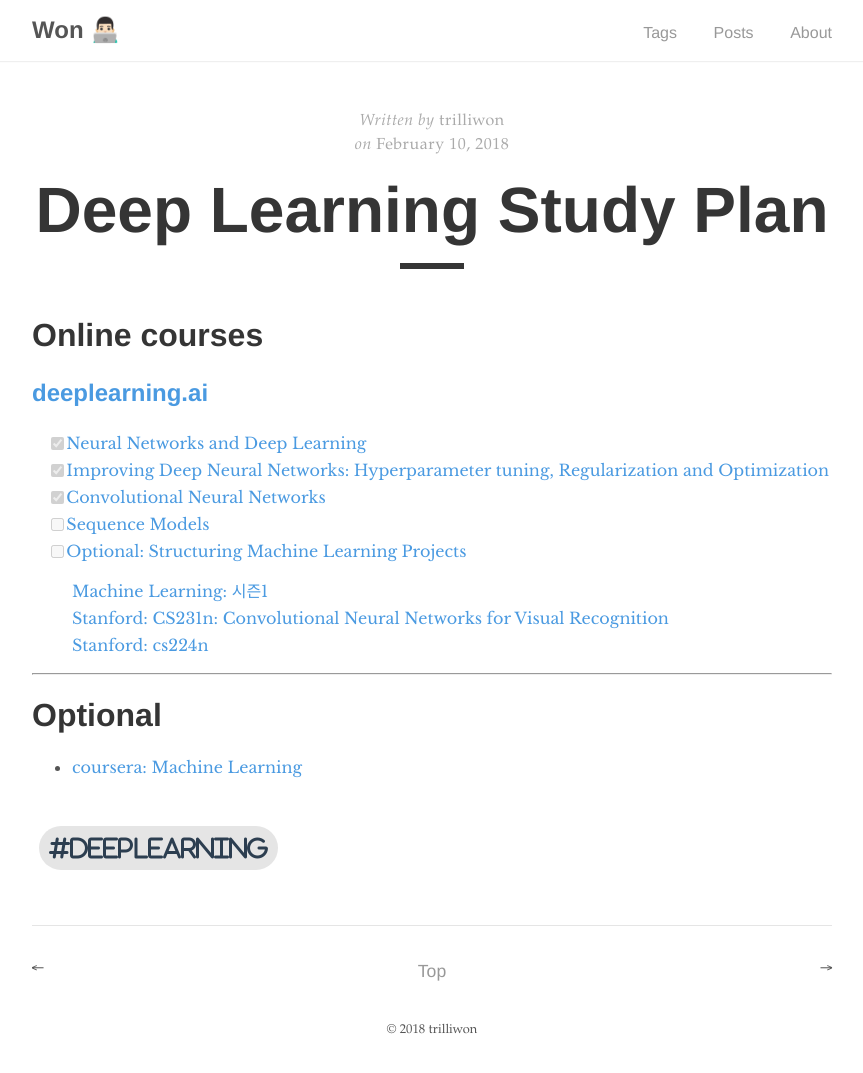
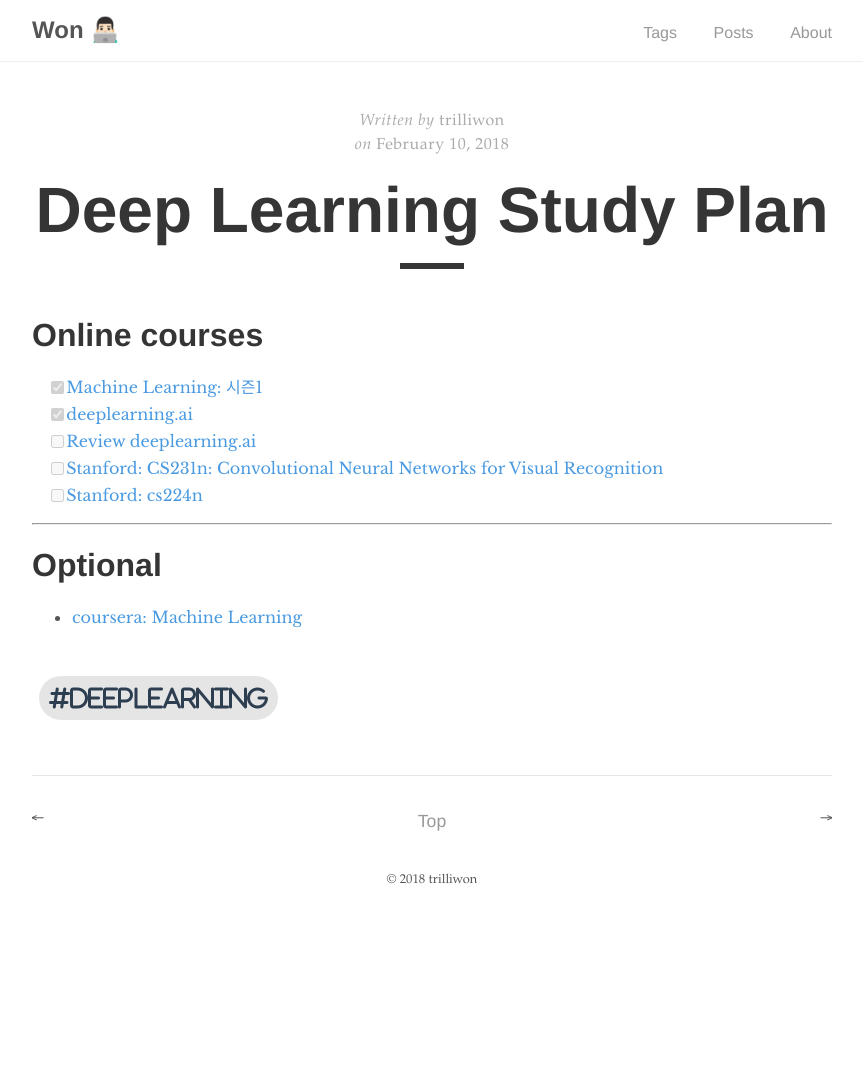
Before and after one commit to trilliwon/ABL, a Jekyll site: the page built from _posts/2018-02-10-Deep-Learning.md, in a window 1280 px wide. Shown: the whole page, without its empty margins (208-1071 px from the left). Built offline with Jekyll 4.4.1, drawn with Linux system fonts in a browser that asks for light colours; nearby versions of some CDN libraries; after the commit the page ends 923 px from its top, so only the background shows below that.

Commit message:
Thu Mar  8 20:08:26 KST 2018

```diff
--- a/_posts/2018-02-10-Deep-Learning.md
+++ b/_posts/2018-02-10-Deep-Learning.md
@@ -7,16 +7,11 @@
 
 # Online courses
 
-## [deeplearning.ai](https://www.deeplearning.ai/)
-  - [x] [Neural Networks and Deep Learning](https://www.coursera.org/learn/neural-networks-deep-learning)
-  - [x] [Improving Deep Neural Networks: Hyperparameter tuning, Regularization and Optimization](https://www.coursera.org/learn/deep-neural-network)
-  - [x] [Convolutional Neural Networks](https://www.coursera.org/learn/convolutional-neural-networks)
-  - [ ] [Sequence Models](https://www.coursera.org/learn/nlp-sequence-models)
-  - [ ] [Optional: Structuring Machine Learning Projects](https://www.coursera.org/learn/machine-learning-projects)
-
-- [Machine Learning: 시즌1](https://hunkim.github.io/ml/)
-- [Stanford: CS231n: Convolutional Neural Networks for Visual Recognition](http://cs231n.stanford.edu/)
-- [Stanford: cs224n](http://web.stanford.edu/class/cs224n/syllabus.html)
+- [x] [Machine Learning: 시즌1](https://hunkim.github.io/ml/)
+- [x] [deeplearning.ai](https://www.deeplearning.ai/)
+- [ ] [Review deeplearning.ai](https://www.deeplearning.ai/)
+- [ ] [Stanford: CS231n: Convolutional Neural Networks for Visual Recognition](http://cs231n.stanford.edu/)
+- [ ] [Stanford: cs224n](http://web.stanford.edu/class/cs224n/syllabus.html)
 
 ---
 
```
